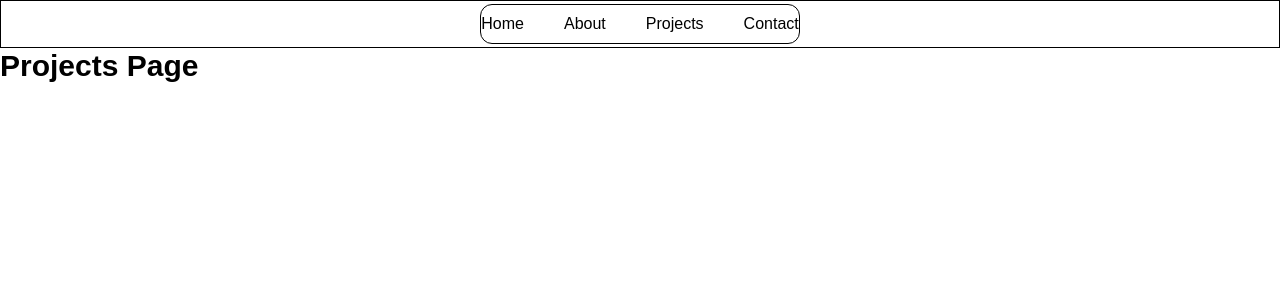
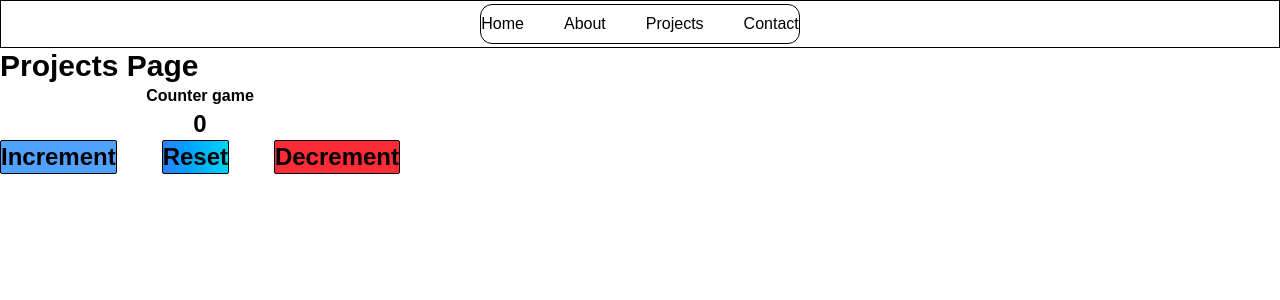
Before and after one commit to tarunmedisetti13/map_functions, a React (Vite) app: page /projects in a window 1280 px wide. Shown: the top 300 px of the page. Built offline with nearby package versions, Linux system fonts and the light colour scheme.

Commit message:
Updated code with latest changes

```diff
--- a/src/App.jsx
+++ b/src/App.jsx
@@ -7,8 +7,7 @@ import About from './pages/About';
 import Home from './pages/Home';
 import Contact from './pages/Contact';
 import Projects from './pages/Projects'
-
-
+import Timer from './components/Timer'
 function App() {
   return (<>
     <Navbar />
@@ -18,6 +17,8 @@ function App() {
       <Route path='/contact' element={<Contact />} />
       <Route path='/projects' element={<Projects />} />
     </Routes>
+    <Timer />
+
   </>);
 }
 
--- a/src/components/Navbar.jsx
+++ b/src/components/Navbar.jsx
@@ -7,7 +7,8 @@ const Navbar = () => {
                 <Link to='/'> <li>Home</li></Link>
                 <Link to='/about'><li>About</li></Link>
                 <Link to='/projects'> <li>Projects</li></Link>
-                <Link to='/contact'> <li>Contact</li></Link>
+                <Link to='/contact'>
+                    <li>Contact</li></Link>
             </ul>
         </div>
     )
--- /dev/null
+++ b/src/components/Timer.jsx
@@ -0,0 +1,19 @@
+import React, { useState } from 'react'
+
+const Timer = () => {
+    const [counter, setCounter] = useState(0);
+    return (
+
+        <div className='font-bold w-100 h-100  text-center flex flex-col'>
+            <h1>Counter game</h1>
+            <p className='text-2xl'>{counter}</p>
+            <div className='flex gap-3 justify-between'>
+                <button className='border cursor-pointer p-2 rounded-xs text-2xl bg-blue-400' onClick={() => setCounter(counter + 1)}>Increment</button>
+                <button className='border cursor-pointer p-2 rounded-xs text-2xl  bg-gradient-to-r from-blue-500 to-cyan-400' onClick={() => setCounter(0)}>Reset</button>
+                <button className='border cursor-pointer p-2 rounded-xs text-2xl bg-red-500' onClick={() => setCounter(counter - 1)}>Decrement</button>
+            </div>
+        </div>
+    )
+}
+
+export default Timer
```
